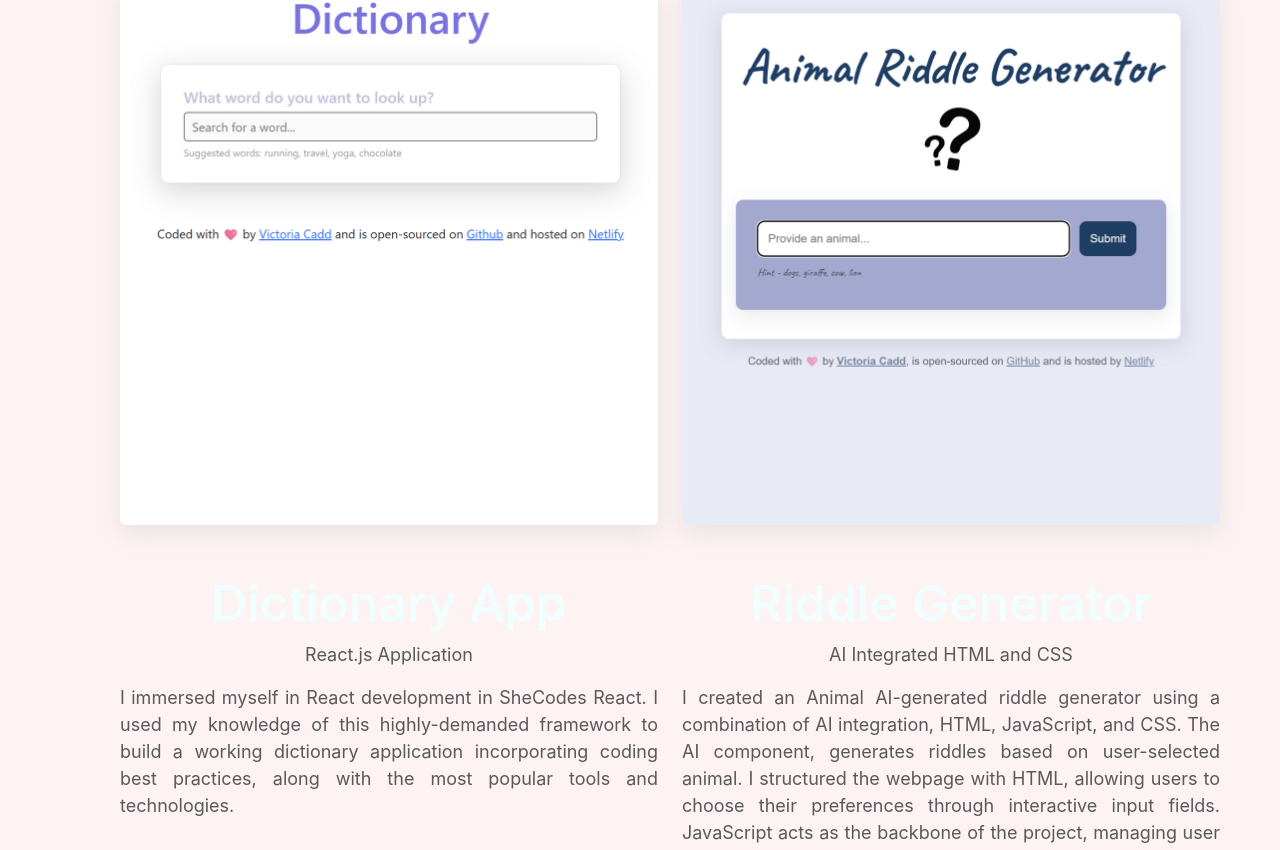
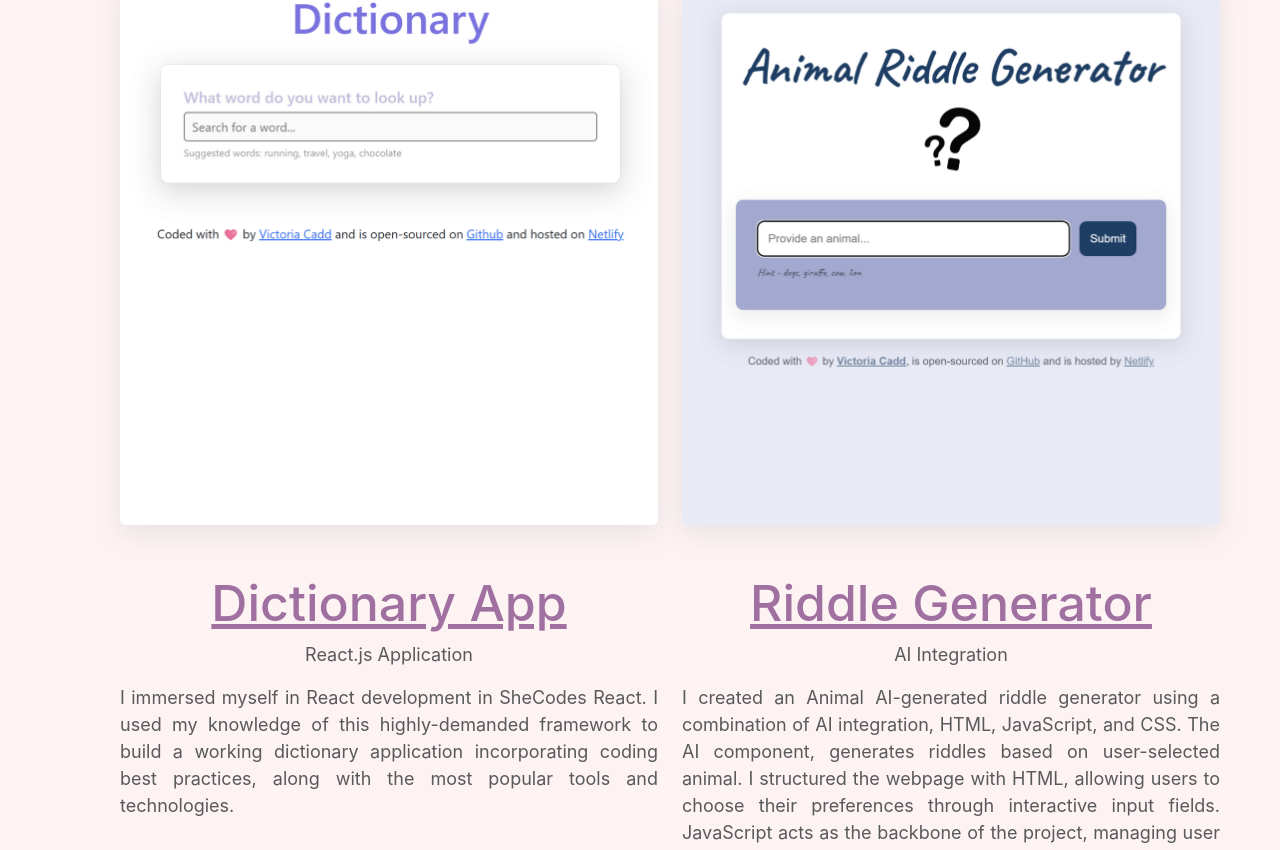
Before and after one commit to vjc1988/portfolio, a React (Create React App) app: page /Projects in a window 1280 px wide. Shown: the part 1220-2070 px from the top of the page. Built offline with nearby package versions, Linux system fonts and the light colour scheme.

Commit message:
Added final links to Project.js

```diff
--- a/src/Pages/Projects.js
+++ b/src/Pages/Projects.js
@@ -81,12 +81,26 @@ export default function Projects() {
                 </p>
               </div>
               <div className="col-md-6 mb-4">
+                <a
+                  href="https://dictionary-app-vc.netlify.app/"
+                  target="_blank"
+                  rel="noreferrer"
+                >
                   <img
                     src={Dictionaryapp}
                     className="img-fluid rounded"
                     alt="Dictionary App"
                   />
-                <h3 className="text-center mt-5">Dictionary App</h3>
+                </a>
+                <h3 className="text-center mt-5">
+                  <a
+                    href="https://dictionary-app-vc.netlify.app/"
+                    target="_blank"
+                    rel="noreferrer"
+                  >
+                    Dictionary App
+                  </a>
+                </h3>
                 <p className="text-center text-muted">React.js Application</p>
                 <p className="text-justified text-muted">
                   I immersed myself in React development in SheCodes React. I
@@ -96,15 +110,27 @@ export default function Projects() {
                 </p>
               </div>
               <div className="col-md-6 mb-4">
+                <a
+                  href="https://ai-riddle-generator.netlify.app/"
+                  target="_blank"
+                  rel="noreferrer"
+                >
                   <img
                     src={AIapp}
                     className="img-fluid rounded"
                     alt="AI Riddle Generator App"
                   />
-                <h3 className="text-center mt-5">Riddle Generator</h3>
-                <p className="text-center text-muted">
-                  AI Integrated HTML and CSS
-                </p>
+                </a>
+                <h3 className="text-center mt-5">
+                  <a
+                    href="https://ai-riddle-generator.netlify.app/"
+                    target="_blank"
+                    rel="noreferrer"
+                  >
+                    Riddle Generator
+                  </a>
+                </h3>
+                <p className="text-center text-muted">AI Integration</p>
                 <p className="text-justified text-muted">
                   I created an Animal AI-generated riddle generator using a
                   combination of AI integration, HTML, JavaScript, and CSS. The
```
Lines whose indentation alone changed are shown as unchanged.
